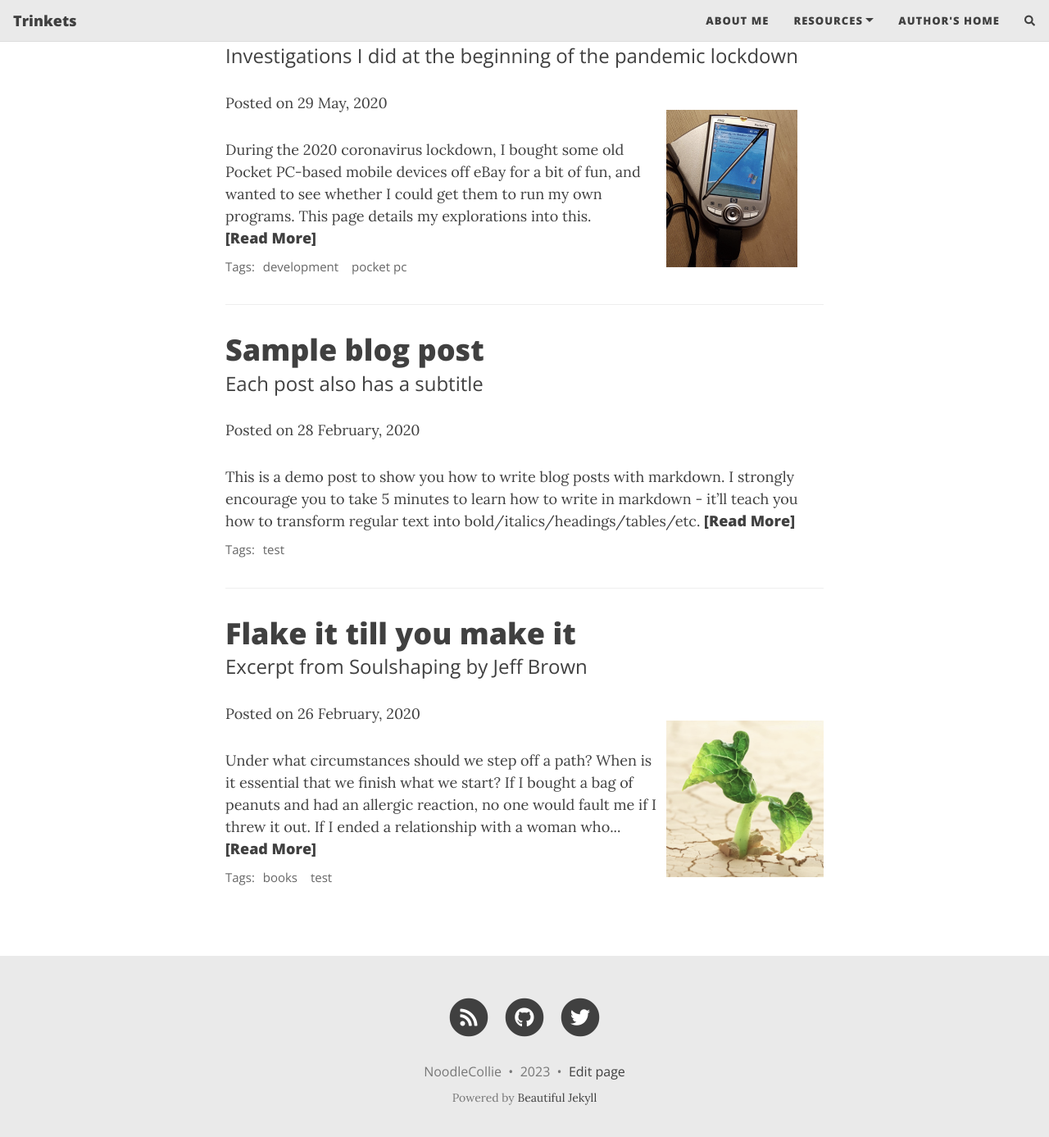
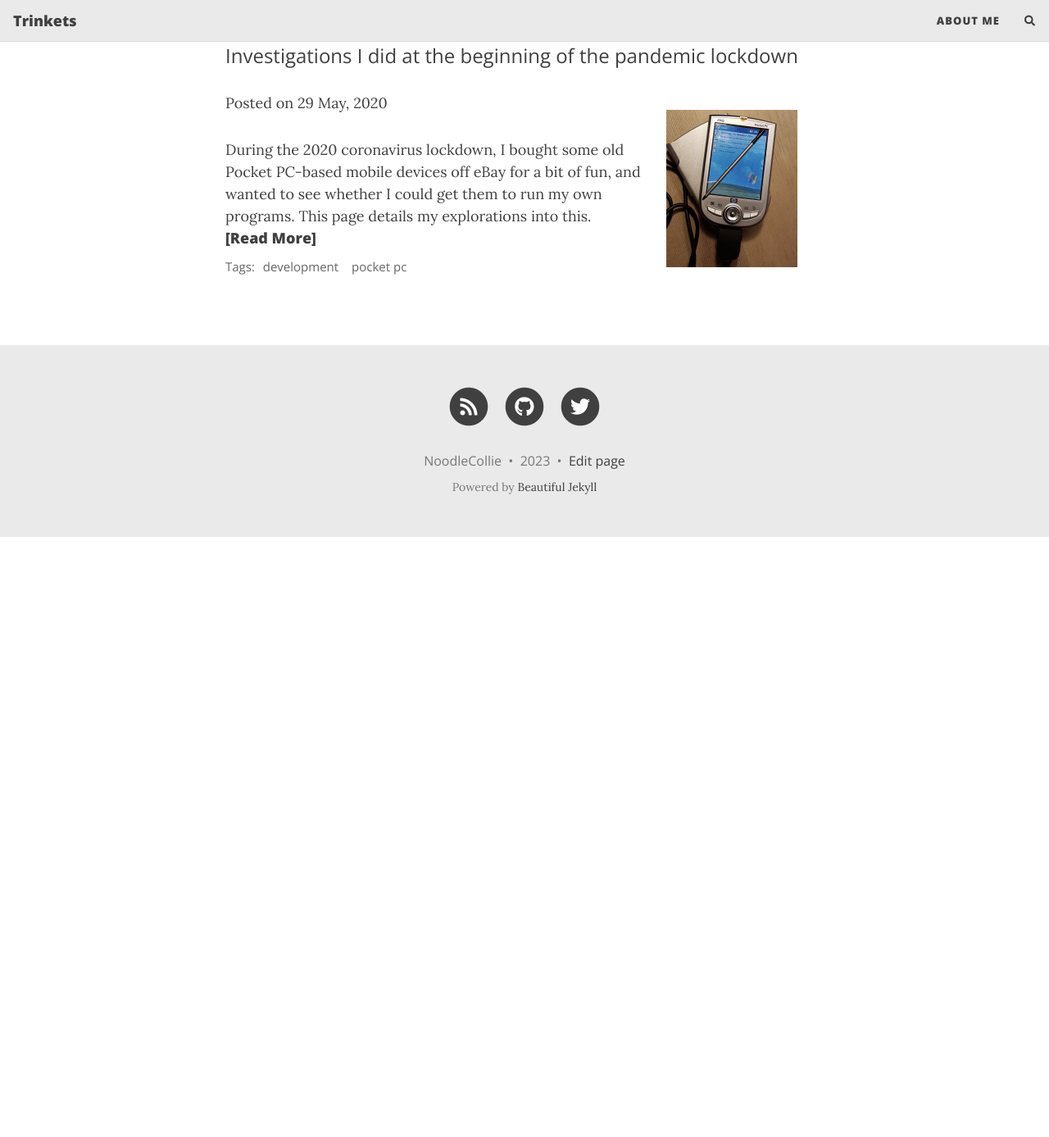
Before and after one commit to noodlecollie/noodlecollie.github.io, a Jekyll site: the page built from index.html, in a window 1280 px wide and 1400 px high, scrolled down 1151 px. Shown: the top 1387 px of the window at 82% size. Built offline with Jekyll 4.4.1, drawn with Linux system fonts in a browser that asks for light colours; nearby versions of some CDN libraries; the list of posts is cut into pages by our own code; comment, search, counter and statistics services are not loaded; after the commit the page ends 1806 px from its top, so only the background shows below that.

Commit message:
Updated "about me" page

````diff
--- a/_config.yml
+++ b/_config.yml
@@ -21,10 +21,6 @@
 
 navbar-links:
   About Me: "aboutme"
-  Resources:
-    - Beautiful Jekyll: "https://beautifuljekyll.com"
-    - Learn markdown: "https://www.markdowntutorial.com/"
-  Author's home: "https://noodlecollie.carrd.co"
 
 ################
 # --- Logo --- #
@@ -264,8 +260,8 @@
       type: "posts"
     values:
       layout: "post"
-      comments: true  # add comments to all blog posts
-      social-share: true # add social media sharing buttons to all blog posts
+      comments: false  # add comments to all blog posts
+      social-share: false # add social media sharing buttons to all blog posts
   -
     scope:
       path: "" # any file that's not a post will be a "page" layout by default
--- a/_posts/2020-02-26-flake-it-till-you-make-it.md
+++ /dev/null
@@ -1,17 +0,0 @@
----
-layout: post
-title: Flake it till you make it
-subtitle: Excerpt from Soulshaping by Jeff Brown
-cover-img: /assets/img/path.jpg
-thumbnail-img: /assets/img/thumb.png
-share-img: /assets/img/path.jpg
-tags: [books, test]
----
-
-Under what circumstances should we step off a path? When is it essential that we finish what we start? If I bought a bag of peanuts and had an allergic reaction, no one would fault me if I threw it out. If I ended a relationship with a woman who hit me, no one would say that I had a commitment problem. But if I walk away from a seemingly secure route because my soul has other ideas, I am a flake?
-
-The truth is that no one else can definitively know the path we are here to walk. It’s tempting to listen—many of us long for the omnipotent other—but unless they are genuine psychic intuitives, they can’t know. All others can know is their own truth, and if they’ve actually done the work to excavate it, they will have the good sense to know that they cannot genuinely know anyone else’s. Only soul knows the path it is here to walk. Since you are the only one living in your temple, only you can know its scriptures and interpretive structure.
-
-At the heart of the struggle are two very different ideas of success—survival-driven and soul-driven. For survivalists, success is security, pragmatism, power over others. Success is the absence of material suffering, the nourishing of the soul be damned. It is an odd and ironic thing that most of the material power in our world often resides in the hands of younger souls. Still working in the egoic and material realms, they love the sensations of power and focus most of their energy on accumulation. Older souls tend not to be as materially driven. They have already played the worldly game in previous lives and they search for more subtle shades of meaning in this one—authentication rather than accumulation. They are often ignored by the culture at large, although they really are the truest warriors.
-
-A soulful notion of success rests on the actualization of our innate image. Success is simply the completion of a soul step, however unsightly it may be. We have finished what we started when the lesson is learned. What a fear-based culture calls a wonderful opportunity may be fruitless and misguided for the soul. Staying in a passionless relationship may satisfy our need for comfort, but it may stifle the soul. Becoming a famous lawyer is only worthwhile if the soul demands it. It is an essential failure if you are called to be a monastic this time around. If you need to explore and abandon ten careers in order to stretch your soul toward its innate image, then so be it. Flake it till you make it.
--- a/_posts/2020-02-28-test-markdown.md
+++ /dev/null
@@ -1,78 +0,0 @@
----
-layout: post
-title: Sample blog post
-subtitle: Each post also has a subtitle
-gh-repo: daattali/beautiful-jekyll
-gh-badge: [star, fork, follow]
-tags: [test]
-comments: true
----
-
-This is a demo post to show you how to write blog posts with markdown.  I strongly encourage you to [take 5 minutes to learn how to write in markdown](https://markdowntutorial.com/) - it'll teach you how to transform regular text into bold/italics/headings/tables/etc.
-
-**Here is some bold text**
-
-## Here is a secondary heading
-
-Here's a useless table:
-
-| Number | Next number | Previous number |
-| :------ |:--- | :--- |
-| Five | Six | Four |
-| Ten | Eleven | Nine |
-| Seven | Eight | Six |
-| Two | Three | One |
-
-
-How about a yummy crepe?
-
-![Crepe](https://s3-media3.fl.yelpcdn.com/bphoto/cQ1Yoa75m2yUFFbY2xwuqw/348s.jpg)
-
-It can also be centered!
-
-![Crepe](https://s3-media3.fl.yelpcdn.com/bphoto/cQ1Yoa75m2yUFFbY2xwuqw/348s.jpg){: .mx-auto.d-block :}
-
-Here's a code chunk:
-
-~~~
-var foo = function(x) {
-  return(x + 5);
-}
-foo(3)
-~~~
-
-And here is the same code with syntax highlighting:
-
-```javascript
-var foo = function(x) {
-  return(x + 5);
-}
-foo(3)
-```
-
-And here is the same code yet again but with line numbers:
-
-{% highlight javascript linenos %}
-var foo = function(x) {
-  return(x + 5);
-}
-foo(3)
-{% endhighlight %}
-
-## Boxes
-You can add notification, warning and error boxes like this:
-
-### Notification
-
-{: .box-note}
-**Note:** This is a notification box.
-
-### Warning
-
-{: .box-warning}
-**Warning:** This is a warning box.
-
-### Error
-
-{: .box-error}
-**Error:** This is an error box.
--- a/aboutme.md
+++ b/aboutme.md
@@ -1,16 +1,17 @@
 ---
 layout: page
 title: About me
-subtitle: Why you'd want to go on a date with me
+subtitle: Why is the collie eating noodles, anyway?
 ---
 
-My name is Inigo Montoya. I have the following qualities:
+![Me](/assets/img/DSC_0728.JPG){: .mx-auto.d-block :}
 
-- I rock a great mustache
-- I'm extremely loyal to my family
+My name's Jonathan Poncelet, but I often go by Vesper or NoodleCollie online. If you've known me for a good while, you might also remember me as x6herbius, but I eventually fell out of love with that handle I'd made as an early teenager.
 
-What else do you need?
+![Vesper and Maple](/assets/img/fursonas.jpg){: .mx-auto.d-block :}
 
-### My story
+I've been a furry since 2010, with my two primary fursonas being an ermine called Vesper (sometimes affectionately referred to as "a noodle"), and a border collie called Maple. Combine these two together and you get my current online handle!
 
-To be honest, I'm having some trouble remembering right now, so why don't you just watch [my movie](https://en.wikipedia.org/wiki/The_Princess_Bride_%28film%29) and it will answer **all** your questions.
+![Logo](/assets/img/noodlecollie_bi.png){: .mx-auto.d-block :}
+
+I do a lot of programming, gaming, music, and occasionally artwork or photography. If you want to know more, check out my [links page](https://noodlecollie.carrd.co).
````
Also changed, not shown: assets/img/DSC_0728.JPG (added), assets/img/fursonas.jpg (added), assets/img/hello_world.jpeg (deleted), assets/img/noodlecollie_bi.png, assets/img/path.jpg (deleted), assets/img/thumb.png (deleted), 1 other file.
